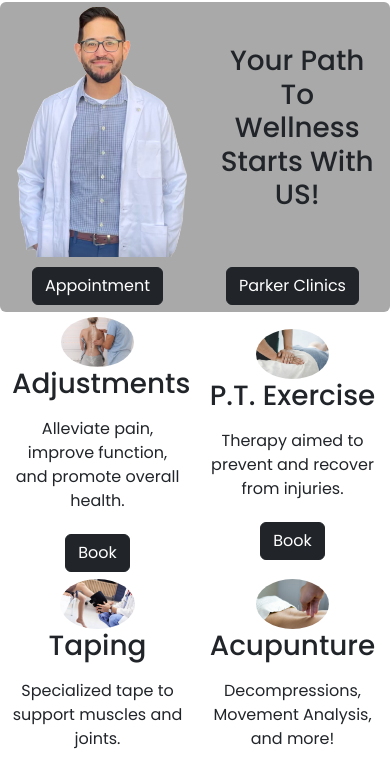
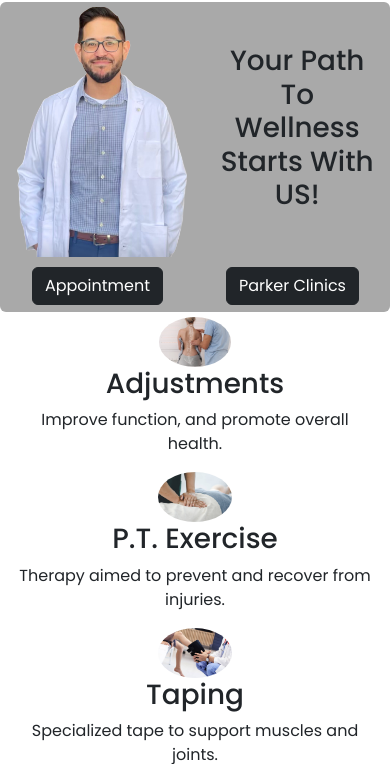
Before and after one commit to juanbracho/TheDailyTrekker, a plain HTML site: page index.html in a window 390 px wide. Shown: the part 79-843 px from the top of the page. Drawn offline with nearby package versions, Linux system fonts and the light colour scheme.

Commit message:
Update styles.css

```diff
--- a/index.html
+++ b/index.html
@@ -41,61 +41,29 @@
   <div class="container-fluid">
     <div class="row row-cols-2">
       <div class="col">
-        <div class="col">
           <img src="service1.png" alt="" class="img-service">
-        </div>
-        <div class="col">
           <h1 class="service-h1">Adjustments</h1>
-        </div>
-        <div class="col">
-          <p>Alleviate pain, improve function, and promote overall health.</p>
-        </div>
-        <div class="col">
+          <p class="service-p">Improve function, and promote overall health.</p>
           <button id="service1" class="btn btn-dark">Book</button>
-        </div>
       </div>
       <div class="col">
-        <div class="col">
           <img src="service2.png" alt="" class="img-service">
-        </div>
-        <div class="col">
           <h1 class="service-h1">P.T. Exercise</h1>
-        </div>
-        <div class="col">
-          <p>Therapy aimed to prevent and recover from injuries.</p>
-        </div>
-        <div class="col">
+          <p class="service-p">Therapy aimed to prevent and recover from injuries.</p>
           <button id="service2" class="btn btn-dark">Book</button>
-        </div>
       </div>
       <div class="col">
-        <div class="col">
           <img src="service3.png" alt="" class="img-service">
-        </div>
-        <div class="col">
           <h1 class="service-h1">Taping</h1>
-        </div>
-        <div class="col">
           <p>Specialized tape to support muscles and joints.</p>
-        </div>
-        <div class="col">
           <button id="service3" class="btn btn-dark">Book</button>
-        </div>
       </div>
       <div class="col">
-        <div class="col">
           <img src="service4.png" alt="" class="img-service">
-        </div>
-        <div class="col">
           <h1 class="service-h1">Acupunture</h1>
-        </div>
-        <div class="col">
           <p>Decompressions, Movement Analysis, and more!</p>
-        </div>
-        <div class="col">
           <button id="service4" class="btn btn-dark">Book</button>
         </div>
-      </div>
     </div>
   </div>
   <div class="container rounded contact">
--- a/styles.css
+++ b/styles.css
@@ -74,3 +74,22 @@
     max-height: 50px;
   }
 }
+
+@media screen and (max-width: 400px) {
+  .col {
+    width: 100%;
+  }
+
+  .col p {
+    min-height: 0;
+  }
+
+  #service1 {
+    display: none;
+  }
+  #service2 {
+    display: none;
+  }
+  #service3 {
+    display: none;
+  }
```
